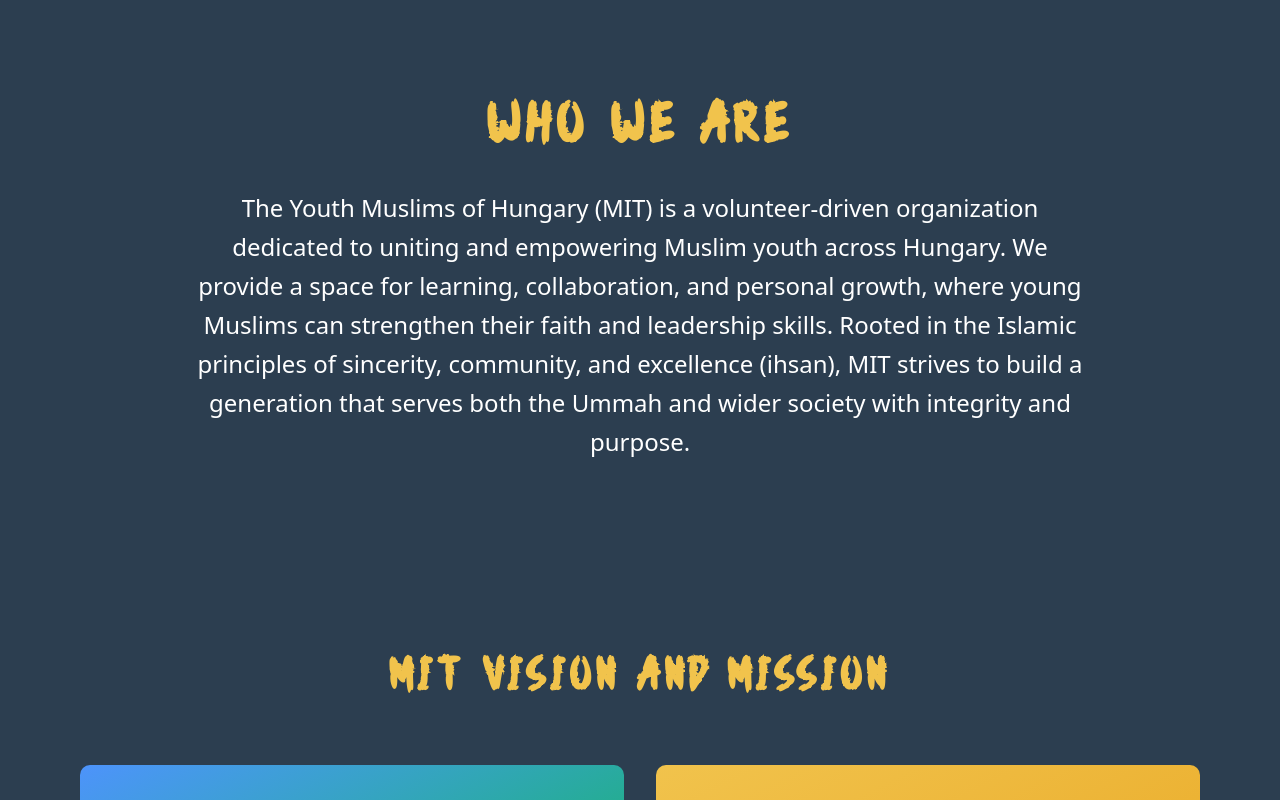
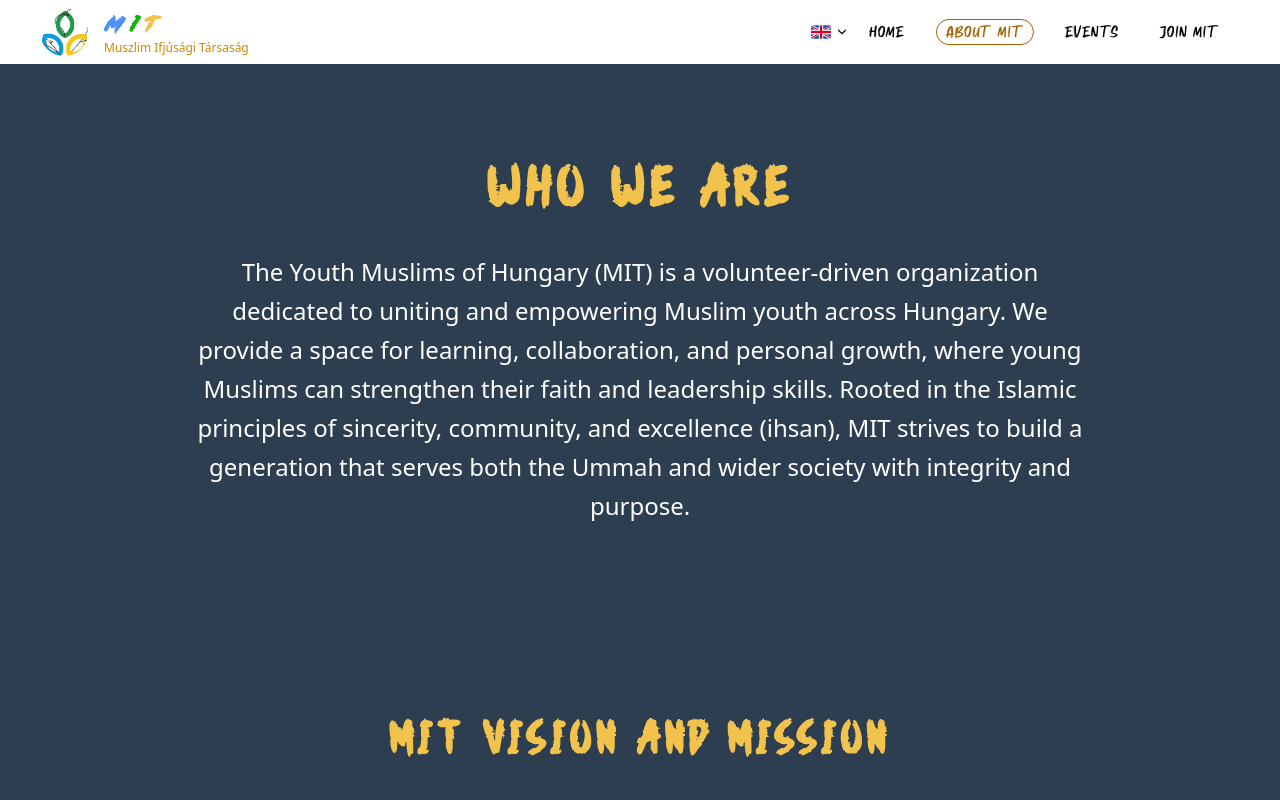
Before and after one commit to mota6em/mit, a Next.js app: page /en/about in a window 1280 px wide. Shown: the top 800 px of the page. Built offline with nearby package versions, Linux system fonts and the light colour scheme.

Commit message:
feat(NavBar): adjust padding in header for improved layout and remove NavBar from Home component

```diff
--- a/app/[locale]/layout.tsx
+++ b/app/[locale]/layout.tsx
@@ -3,6 +3,7 @@ import { notFound } from "next/navigation";
 import "../globals.css";
 import type { Metadata } from "next";
 import Footer from "@/components/Footer/Footer";
+import NavBar from "@/components/NavBar/NavBar";
 
 export async function generateStaticParams() {
   return [{ locale: "en" }, { locale: "hu" }];
@@ -58,6 +59,7 @@ export default async function LocaleLayout({ children, params }: any) {
     <html lang={locale}>
       <body className="flex flex-col min-h-screen">
         <I18nProvider messages={messages} locale={locale}>
+          <NavBar />
           <div className="flex-1">{children}</div>
           <Footer />
         </I18nProvider>
--- a/components/Home/Home.tsx
+++ b/components/Home/Home.tsx
@@ -1,4 +1,3 @@
-import NavBar from "../NavBar/NavBar";
 import Hero from "./Hero";
 import EventsSection from "../Events/EventsSection";
 import Testimonials from "./Testimonials";
@@ -7,7 +6,6 @@ import WhoWeAre from "./WhoWeAre";
 const Home = () => {
   return (
     <div className="overflow-hidden md:mx-10">
-      <NavBar />
       <Hero />
       <WhoWeAre />
       <EventsSection type="upcoming" limit={3} />
--- a/components/NavBar/NavBar.tsx
+++ b/components/NavBar/NavBar.tsx
@@ -31,7 +31,7 @@ export default function NavBar() {
   ];
 
   return (
-    <header className="bg-white sticky top-0 z-50 px-2 md:px-0">
+    <header className="bg-white sticky top-0 z-50 px-2 md:px-10">
       <div className="container flex justify-between items-center px-0 py-2">
         <Link href={`/${locale}`} className="flex items-center">
           <div className="flex items-center space-x-4">
```
